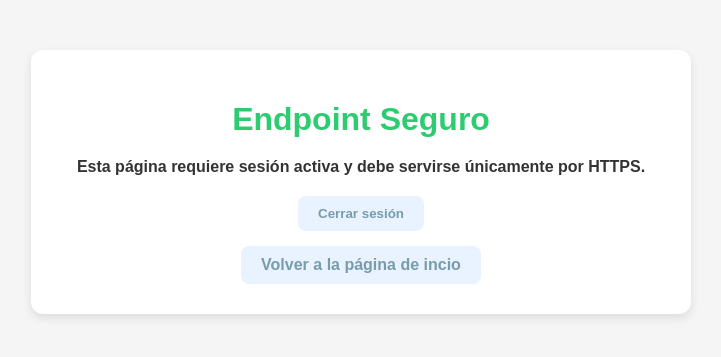
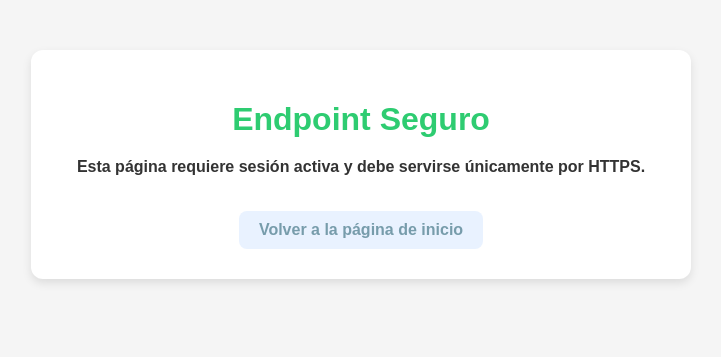
Before and after one commit to iriaprados/Servidor_GNICORN_BigData_IriaPrados, a Flask app: template templates/seguro.html in a window 1280 px wide. Shown: the top 357 px of the page, without its empty margins (279-1000 px from the left). Run offline with Flask 3, Linux system fonts and the light colour scheme; the template is opened without the code that fills it, so the values that code supplies are empty.

Commit message:
Todo mejor2

```diff
--- a/app.py
+++ b/app.py
@@ -12,7 +12,7 @@ app = Flask(__name__)
 app.secret_key = os.environ.get("FLASK_SECRET", "claveSecretaLocal")  # usa var de entorno en producción
 app.permanent_session_lifetime = timedelta(minutes=30)
 
-# RF2: Protección CSRF
+# Opcional: Protección CSRF
 csrf = CSRFProtect(app) # Inicializar CSRFProtect para proteger a todas las rutas que usan métodos POST
 
 # Conexión con la base de datos y creación de las tablas
@@ -121,7 +121,7 @@ def login():
     # return cookie_flags(resp)
 
 # Cerrar sesión
-@app.route("/logout", methods=["POST"])
+@app.route("/logout", methods=["POST","GET"])
 def logout():
     user = session.get("user", "Usuario")
     session.clear()
--- a/templates/seguro.html
+++ b/templates/seguro.html
@@ -15,11 +15,7 @@
 
         <p>Esta página requiere <b>sesión activa</b> y debe servirse únicamente por <b>HTTPS</b>.</p>
 
-        <form method="POST" action="/logout">
-            <button type="submit">Cerrar sesión</button>
-        </form>
-
-        <a href="/">Volver a la página de incio</a>
+        <a href="/">Volver a la página de inicio</a>
     </div>
 </body>
 
```
Also changed, not shown: templates/logout.html (+0 -7 lines), users.db.
